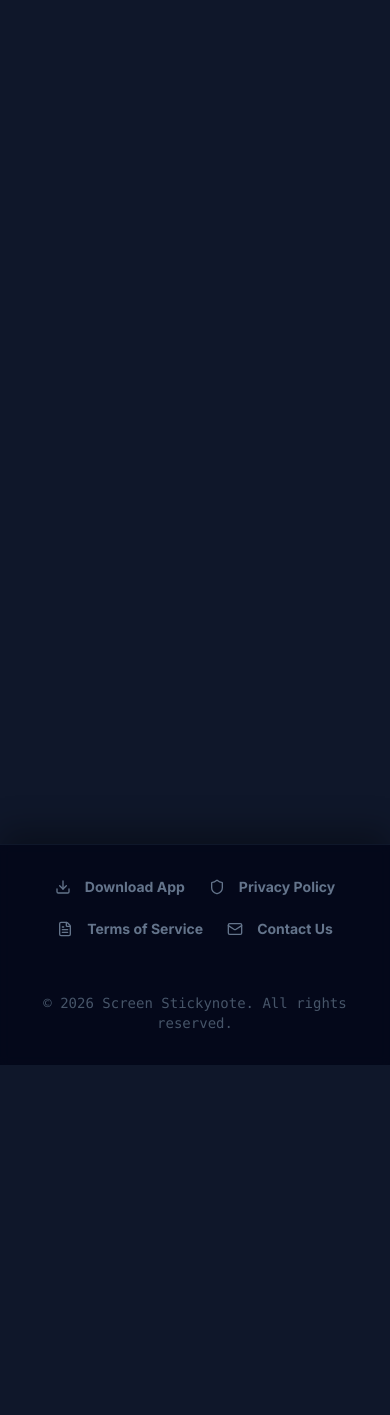
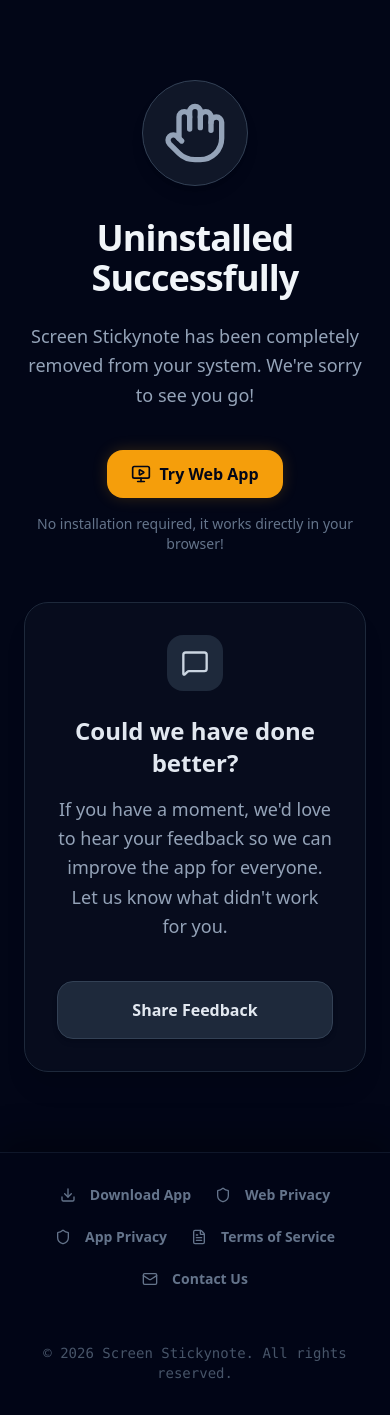
Before and after one commit to creatorkithub/stickynote, a React (Vite) app: page /uninstall in a window 390 px wide. Before the commit the page ends 1065 px from the top, so only its background shows below. Built offline with nearby package versions, Linux system fonts and the light colour scheme.

Commit message:
feat: add Install and Uninstall pages with responsive layout

```diff
--- a/src/main.tsx
+++ b/src/main.tsx
@@ -12,6 +12,8 @@
 import { ScrollToTop } from './components/ScrollToTop';
 import { BlogIndex } from './pages/BlogIndex';
 import { BlogPost } from './pages/BlogPost';
+import { InstallPage } from './pages/InstallPage';
+import { UninstallPage } from './pages/UninstallPage';
 
 import { useLocation } from 'react-router-dom';
 import { useEffect } from 'react';
@@ -48,6 +50,8 @@
           <Route path="/download" element={<DownloadPage />} />
           <Route path="/blog" element={<BlogIndex />} />
           <Route path="/blog/:slug" element={<BlogPost />} />
+          <Route path="/install" element={<InstallPage />} />
+          <Route path="/uninstall" element={<UninstallPage />} />
         </Routes>
       </BrowserRouter>
     </HelmetProvider>
--- /dev/null
+++ b/src/pages/InstallPage.tsx
@@ -0,0 +1,93 @@
+import React, { useEffect } from 'react';
+import { ArrowRight, CheckCircle, Sparkles } from 'lucide-react';
+import { Link } from 'react-router-dom';
+import { PageLayout } from '../components/PageLayout';
+import confetti from 'canvas-confetti';
+import { Helmet } from 'react-helmet-async';
+
+export const InstallPage: React.FC = () => {
+    useEffect(() => {
+        document.title = "Installation Successful | Screen Stickynote";
+
+        // Trigger a nice confetti animation on load
+        const duration = 2000;
+        const end = Date.now() + duration;
+
+        const frame = () => {
+            confetti({
+                particleCount: 3,
+                angle: 60,
+                spread: 55,
+                origin: { x: 0 },
+                colors: ['#fbbf24', '#f59e0b', '#d97706']
+            });
+            confetti({
+                particleCount: 3,
+                angle: 120,
+                spread: 55,
+                origin: { x: 1 },
+                colors: ['#fbbf24', '#f59e0b', '#d97706']
+            });
+
+            if (Date.now() < end) {
+                requestAnimationFrame(frame);
+            }
+        };
+        frame();
+    }, []);
+
+    return (
+        <PageLayout>
+            <Helmet>
+                <meta name="robots" content="noindex, nofollow" />
+            </Helmet>
+            <main className="flex-1 max-w-6xl mx-auto w-full px-6 py-20 flex flex-col md:flex-row items-center justify-between gap-12 md:gap-20 animate-in zoom-in-95 duration-500 min-h-[70vh]">
+
+                {/* Left Column: Hero Text */}
+                <div className="flex-1 flex flex-col items-center md:items-start text-center md:text-left">
+                    <div className="inline-flex items-center justify-center p-5 bg-gradient-to-br from-emerald-500/20 to-emerald-900/20 rounded-full shadow-2xl mb-8 border border-emerald-500/30">
+                        <CheckCircle className="w-16 h-16 text-emerald-400" aria-hidden="true" />
+                    </div>
+
+                    <h1 className="text-4xl md:text-5xl font-bold text-slate-100 mb-6 tracking-tight">
+                        Installation <br className="hidden md:block" />
+                        <span className="text-transparent bg-clip-text bg-gradient-to-r from-emerald-400 to-emerald-600">Successful!</span>
+                    </h1>
+
+                    <p className="text-lg md:text-xl text-slate-300 font-medium leading-relaxed mb-12">
+                        Thank you for installing Screen Stickynote. You're all set to supercharge your productivity with an infinite virtual canvas right on your Windows desktop.
+                    </p>
+
+                    <Link
+                        to="/"
+                        className="inline-flex items-center justify-center gap-2 bg-amber-500 hover:bg-amber-400 text-slate-950 px-8 py-3 rounded-2xl font-bold text-base shadow-[0_0_20px_rgba(245,158,11,0.2)] hover:shadow-[0_0_30px_rgba(251,191,36,0.3)] transition-all duration-300 hover:scale-[1.02] active:scale-95"
+                    >
+                        Go to Web App <ArrowRight className="w-5 h-5" />
+                    </Link>
+                </div>
+
+                {/* Right Column: Getting Started Steps */}
+                <div className="flex-1 w-full max-w-lg bg-slate-900/40 border border-slate-800 rounded-3xl p-8 lg:p-10 shadow-xl backdrop-blur-sm self-stretch flex flex-col justify-center transition-all hover:bg-slate-900/60 hover:border-slate-700">
+                    <h2 className="text-xl font-bold text-slate-100 mb-8 flex items-center gap-3 pb-4 border-b border-slate-800">
+                        <Sparkles className="w-6 h-6 text-amber-400" /> Getting Started
+                    </h2>
+                    <ol className="space-y-6 text-slate-300">
+                        <li className="flex items-start gap-4">
+                            <span className="flex items-center justify-center w-10 h-10 rounded-2xl bg-slate-800 font-bold text-amber-400 shrink-0 text-lg shadow-inner">1</span>
+                            <p className="leading-relaxed pt-1">Press the <kbd className="px-2 py-1 bg-slate-950 border border-slate-700 shadow-sm rounded text-sm mx-1">Windows</kbd> key on your keyboard.</p>
+                        </li>
+                        <li className="flex items-start gap-4">
+                            <span className="flex items-center justify-center w-10 h-10 rounded-2xl bg-slate-800 font-bold text-amber-400 shrink-0 text-lg shadow-inner">2</span>
+                            <p className="leading-relaxed pt-1">Search for <strong className="text-slate-100">"Screen Stickynote"</strong> and hit Enter.</p>
+                        </li>
+                        <li className="flex items-start gap-4">
+                            <span className="flex items-center justify-center w-10 h-10 rounded-2xl bg-slate-800 font-bold text-amber-400 shrink-0 text-lg shadow-inner">3</span>
+                            <p className="leading-relaxed pt-1">Right-click the icon in your system tray to access quick settings or <strong className="text-slate-100">pin it</strong> to your taskbar.</p>
+                        </li>
+                    </ol>
+                </div>
+
+            </main>
+        </PageLayout>
+    );
+};
--- /dev/null
+++ b/src/pages/UninstallPage.tsx
@@ -0,0 +1,69 @@
+import React, { useEffect } from 'react';
+import { MessageSquare, Hand, MonitorPlay } from 'lucide-react';
+import { Link } from 'react-router-dom';
+import { PageLayout } from '../components/PageLayout';
+import { Helmet } from 'react-helmet-async';
+
+export const UninstallPage: React.FC = () => {
+    useEffect(() => {
+        document.title = "Uninstalled Successfully | Screen Stickynote";
+    }, []);
+
+    return (
+        <PageLayout>
+            <Helmet>
+                <meta name="robots" content="noindex, nofollow" />
+            </Helmet>
+            <main className="flex-1 max-w-6xl mx-auto w-full px-6 py-20 flex flex-col md:flex-row items-center justify-between gap-12 md:gap-20 animate-in fade-in duration-700 min-h-[70vh]">
+
+                {/* Left Column: Hero Text */}
+                <div className="flex-1 flex flex-col items-center md:items-start text-center md:text-left">
+                    <div className="inline-flex items-center justify-center p-5 bg-slate-800/50 rounded-full shadow-lg mb-8 border border-slate-700">
+                        <Hand className="w-16 h-16 text-slate-400" aria-hidden="true" />
+                    </div>
+
+                    <h1 className="text-4xl md:text-5xl font-bold text-slate-100 mb-6 tracking-tight">
+                        Uninstalled <br className="hidden md:block" />
+                        Successfully
+                    </h1>
+
+                    <p className="text-lg text-slate-400 font-medium leading-relaxed max-w-md mx-auto md:mx-0 mb-10">
+                        Screen Stickynote has been completely removed from your system. We're sorry to see you go!
+                    </p>
+
+                    <div className="flex flex-col xl:flex-row items-center gap-4 mb-4">
+                        <Link
+                            to="/"
+                            className="inline-flex items-center justify-center gap-2 bg-amber-500 hover:bg-amber-400 text-slate-950 px-6 py-3 rounded-2xl font-bold transition-all duration-300 hover:scale-[1.02] active:scale-95 shadow-[0_0_15px_rgba(245,158,11,0.2)] w-full xl:w-auto"
+                        >
+                            <MonitorPlay className="w-5 h-5" /> Try Web App
+                        </Link>
+                    </div>
+                    <p className="text-sm text-slate-500 font-medium">No installation required, it works directly in your browser!</p>
+                </div>
+
+                {/* Right Column: Feedback Box */}
+                <div className="flex-1 w-full max-w-lg bg-slate-900/40 border border-slate-800 rounded-3xl p-8 lg:p-12 shadow-xl backdrop-blur-sm self-stretch flex flex-col justify-center transition-all hover:bg-slate-900/60 hover:border-slate-700 text-center md:text-left">
+                    <div className="w-14 h-14 rounded-2xl bg-slate-800 flex items-center justify-center text-slate-300 md:ml-0 mx-auto mb-6">
+                        <MessageSquare className="w-7 h-7" />
+                    </div>
+                    <h2 className="text-2xl font-bold text-slate-200 mb-4">
+                        Could we have done better?
+                    </h2>
+                    <p className="text-slate-400 mb-10 leading-relaxed text-lg">
+                        If you have a moment, we'd love to hear your feedback so we can improve the app for everyone. Let us know what didn't work for you.
+                    </p>
+                    <a
+                        href="https://forms.gle/Vhg4LK53QSt9o8MB8"
+                        target="_blank"
+                        rel="noopener noreferrer"
+                        className="inline-flex items-center justify-center gap-2 bg-slate-800 hover:bg-slate-700 text-slate-200 px-8 py-4 rounded-2xl font-semibold transition-all duration-300 hover:scale-[1.02] active:scale-95 border border-slate-700 hover:border-slate-600 shadow-md md:w-max w-full"
+                    >
+                        Share Feedback
+                    </a>
+                </div>
+
+            </main>
+        </PageLayout>
+    );
+};
```
Also changed, not shown: index.html (+11 -10 lines).
